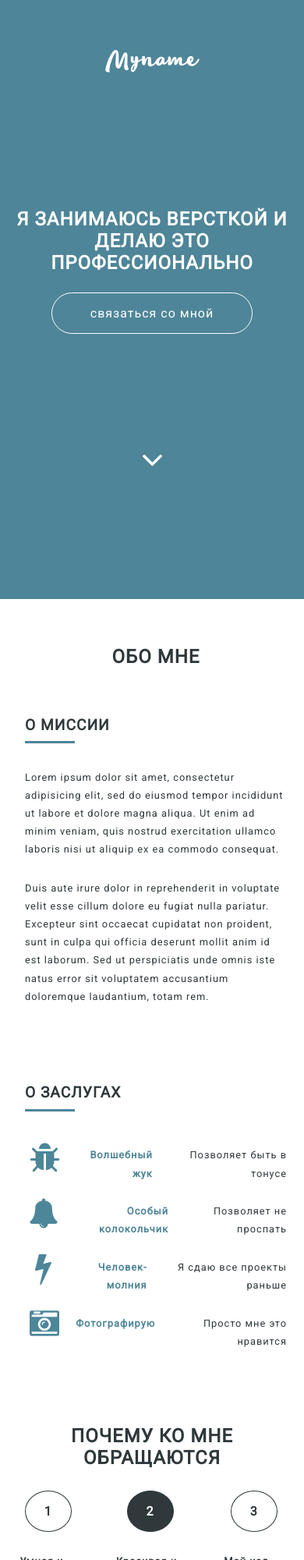
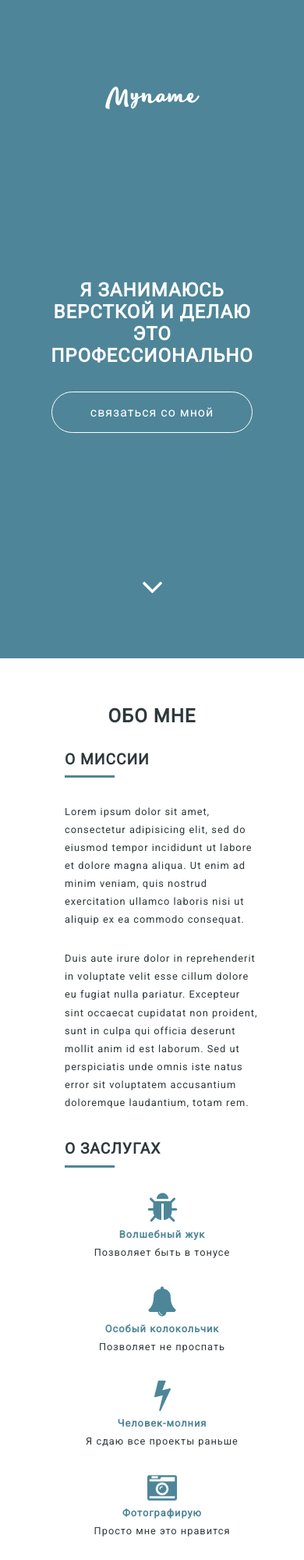
Before and after one commit to Naya252/myname.github.io, a plain HTML site: page index.html in a window 390 px wide. Shown: the top 2000 px of the page at 78% size. Drawn offline with Linux system fonts and the light colour scheme.

Commit message:
Add files via upload
итог

```diff
--- a/css/style.css
+++ b/css/style.css
@@ -17,6 +17,7 @@ h1, h2 {
 }
 
 h1 {
+    margin: 1em;
     color: white;
 }
 
@@ -62,12 +63,14 @@ p {
     display: flex;
     flex-direction: column;
     align-items: center;
+    align-content: space-around;
+}
 
-}
 
 .flex-row {
     display: flex;
     justify-content: space-around;
+    /* align-items: center; */
     align-content: space-around;
 }
 
@@ -77,21 +80,27 @@ p {
     background: rgb(78, 133, 152);
 }
 
+.header__body, .header__body_2 {
+    margin: 1em auto;
+    /* padding: 2em auto; */
+    height: 100vh;
+}
+
 .header__body, .container {
     max-width: 59em;
     margin: 0 auto;
 }
 
 .header__logo {
-    margin: 4em auto;
+    margin: auto;
 }
 
 .header__contacts {
-    margin: 8em auto 8em;
+    margin: auto;
 }
 
 .header__arrow {
-    margin: 4em auto;
+    margin: auto;
 }
 
 .container__about {
@@ -147,9 +156,9 @@ p {
 }
 
 .num {
-    border-radius: 100%;
+    border-radius: 50%;
     border: 1px solid rgb(47, 56, 59);
-    padding: 1em 1.5em;
+    padding: 1em 1.4em;
     margin-top: 0.5em;
     color: rgb(47, 56, 59);
     font-weight: bold;
@@ -169,7 +178,8 @@ p {
 
 .container__appeal_li p  {
     font-weight: bold;
-    margin: 2em;
+    text-align: center;
+    margin: auto;
 }
 
 .container__appeal_block {
@@ -222,24 +232,6 @@ p {
 
 
 
-@media screen and (max-width: 1440px) {
-    .header {
-        max-height: 1300px;
-    }
-}
-
-@media screen and (max-width: 1424px) {
-    .header {
-        max-height: 100%;
-    }
-}
-
-@media screen and (max-width: 1024px) {
-    .header {
-        max-height: 768px;
-    }
-}
-
 @media screen and (max-width: 870px) {
 
     .column {
@@ -248,14 +240,17 @@ p {
         align-items: center;
     }
 
-    .header__contacts {
-        margin: 90px 0;
-    }
 }
 
-@media screen and (max-width: 812px) and (max-height: 375px) {
-    .header {
-        height: 630px;
+
+@media screen and (max-width: 450px) {
+    .container__appeal_li p {
+        margin: .5em;
+    }
+    .column2 {
+        display: flex;
+        flex-direction: column;
+        align-items: center;
     }
 }
 
@@ -268,12 +263,6 @@ p {
 
     .container__merit p {
         text-align: right;
-    }
-
-    .column2 {
-        display: flex;
-        flex-direction: column;
-        align-items: center;
     }
 
     .container{
@@ -302,9 +291,11 @@ p {
     }
 }
 
-@media screen and (max-width: 320px) {
+@media screen and (max-width: 400px) {
     .flex-row, .flex-grow-1, .f-start {
         width: 320px;
+        margin: auto;
+        padding: auto;
     }
 
     .container__mission, .container__merit {
@@ -313,6 +304,23 @@ p {
         padding: 0 1em 0 3em;
 
     }
+
+    .column3 {
+        display: flex;
+        flex-direction: column;
+        align-items: center;
+        width: 250px;
+        margin: 2em auto;
+    }
+
+    .column3 div, .column3 p{
+        margin: 0;
+        padding: 0;
+    }
+}
+
+
+@media screen and (max-width: 320px) {
 
     .container__appeal_block {
         width: 288px;
@@ -328,19 +336,6 @@ p {
         width: 100px;
     }
 
-    .column3 {
-        display: flex;
-        flex-direction: column;
-        align-items: center;
-        width: 250px;
-        margin: 2em auto;
-    }
-
-    .column3 div, .column3 p{
-        margin: 0;
-        padding: 0;
-    }
-
     .num {
         padding: .8em 1.2em;
         font-weight: normal;
@@ -353,8 +348,6 @@ p {
 
     .container__appeal_li p {
         font-weight: normal;
-        margin: 1em;
-        text-align: center;
     }
 
 }
```
